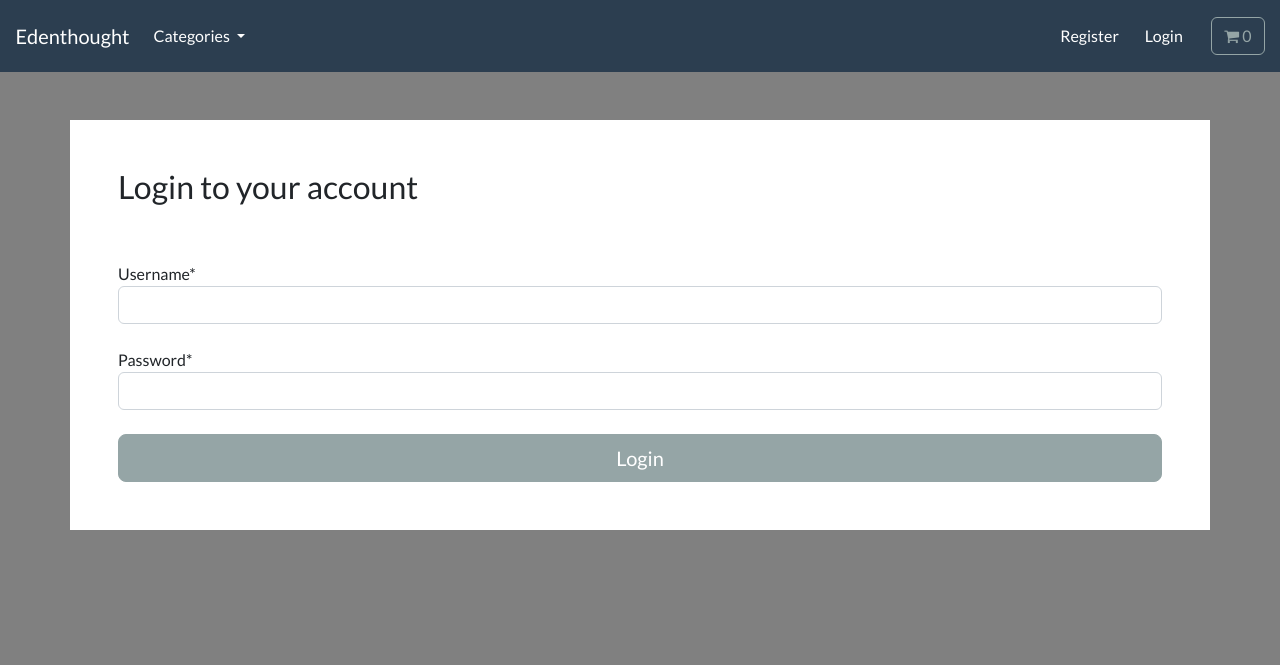
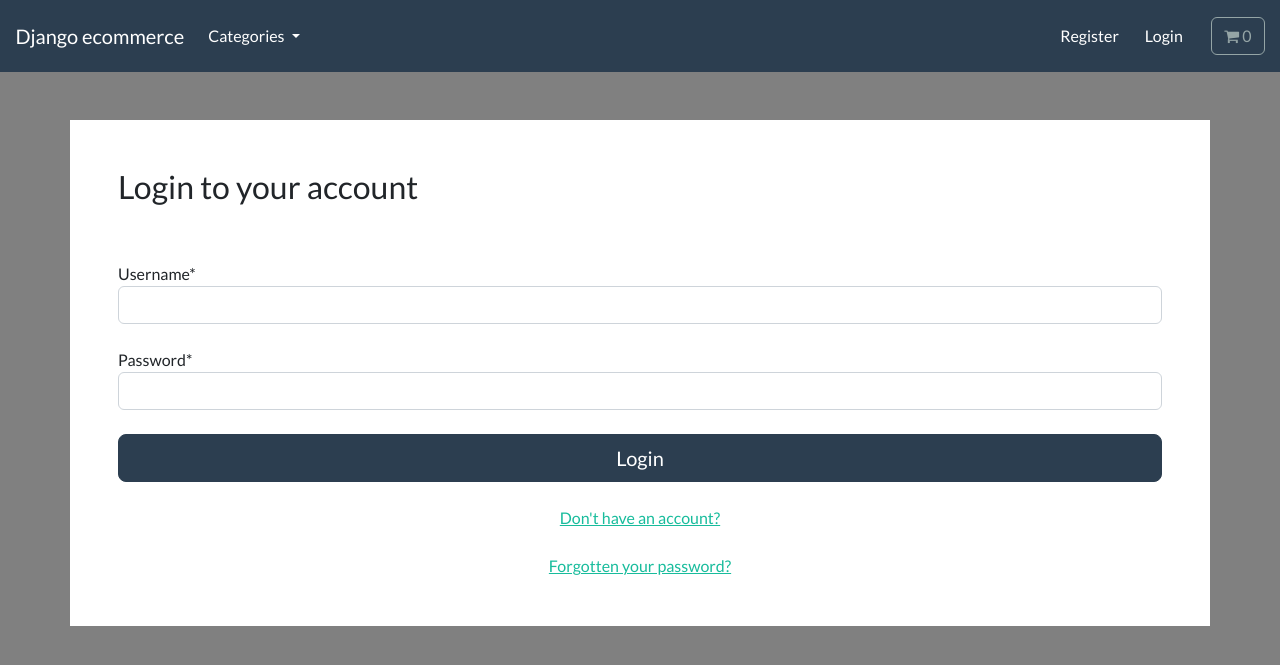
Before and after one commit to trieuconcrete/ecommerce, a Django app: a page that uses store/templates/store/base.html in a window 1280 px wide. Shown: the top 665 px of the page. Run offline with Django 3.2, Linux system fonts and the light colour scheme; data that the repository does not hold is empty; some libraries are stand-ins or nearby versions.

Commit message:
update UI/UX

```diff
--- a/account/forms.py
+++ b/account/forms.py
@@ -42,3 +42,21 @@ class UpdateUserForm(forms.ModelForm):
 
         fields = ['username', 'email']
         exclude = ['password1', 'password2']
+
+    def __init__(self, *args, **kwargs):
+        super(UpdateUserForm, self).__init__(*args, **kwargs)
+
+        # Make email field as required
+        self.fields['email'].required = True
+
+    # Email validation
+    def clean_email(self):
+        email = self.cleaned_data.get('email')
+
+        if User.objects.filter(email=email).exclude(pk=self.instance.pk).exists():
+            raise forms.ValidationError('This email is invalid')
+
+        if len(email) >= 350:
+            raise forms.ValidationError('Your email is too long')
+
+        return email
--- a/account/templates/account/dashboard.html
+++ b/account/templates/account/dashboard.html
@@ -26,6 +26,8 @@
     <div class="container bg-white shadow-md p-5 form-layout">
         <h4> Track your orders </h4>
         <hr>
+        <p> Track all of your orders here... </p>
+        <br>
         <a class="btn btn-primary navbar-btn text-white" type="button"  href="{% url 'account.user-logout' %}"> My orders </a>
     </div>
 
@@ -34,10 +36,9 @@
     <div class="container bg-white shadow-md p-5 form-layout">
         <h4> Manage your account </h4>
         <hr>
+        <p> Update or delete your account </p>
         <br>
         <a class="btn btn-primary navbar-btn text-white" type="button"  href="{% url 'account.profile-management' %}"> Profile management </a>
-        <br><br>
-        <a class="btn btn-danger navbar-btn text-white" type="button"  href="{% url 'account.user-logout' %}"> Logout </a>
     </div>
 
     <br>
--- a/account/templates/account/delete_account.html
+++ b/account/templates/account/delete_account.html
@@ -23,7 +23,8 @@
         <p> Are you sure that you want to delete your account?</p>
         <form method="POST" autocomplete="off">
             {% csrf_token %}
-            <button type="submit" class="btn btn-secondary btn-lg w-100 btn-block p-2" > Delete your account</button>
+            <br>
+            <button type="submit" class="btn btn-danger btn-lg w-100 btn-block p-2" > Delete your account</button>
         </form>
 
     </div>
--- a/account/templates/account/my_login.html
+++ b/account/templates/account/my_login.html
@@ -28,7 +28,13 @@
             {{ form.password|as_crispy_field }}
             <br>
 
-            <button type="submit" class="btn btn-secondary btn-lg w-100 btn-block p-2" > Login</button>
+            <button type="submit" class="btn btn-primary btn-lg w-100 btn-block p-2" > Login</button>
+            <br><br>
+            <div class="text-center">
+                <a href="{% url 'account.register' %}"> Don't have an account? </a>
+                <br><br>
+                <a href="{% url 'account.register' %}"> Forgotten your password? </a>
+            </div>
         </form>
 
     </div>
--- a/account/templates/account/profile_management.html
+++ b/account/templates/account/profile_management.html
@@ -19,7 +19,7 @@
     <div class="container bg-white shadow-md p-5 form-layout">
 
         <h3>Update your account</h3>
-
+        <hr>
         <br><br>
         <form method="POST" autocomplete="off">
             {% csrf_token %}
--- a/account/templates/account/registration/register.html
+++ b/account/templates/account/registration/register.html
@@ -34,7 +34,10 @@
             <br>
             {% comment %} {{ form }} {% endcomment %}
 
-            <button type="submit" class="btn btn-secondary btn-lg w-100 btn-block p-2" > Create Account</button>
+            <button type="submit" class="btn btn-primary btn-lg w-100 btn-block p-2 w-100 p-2" > Create Account</button>
+            <br><br>
+            <a href="{% url 'account.my-login' %}"> Already have an account? </a>
+
         </form>
 
     </div>
--- a/account/views.py
+++ b/account/views.py
@@ -109,6 +109,8 @@ def dashboard(request):
 
 @login_required(login_url='account.my-login')
 def profile_management(request):
+    user_form = UpdateUserForm(instance=request.user)
+
 
     if request.method == 'POST':
         user_form = UpdateUserForm(request.POST, instance=request.user)
@@ -117,9 +119,6 @@ def profile_management(request):
             user_form.save()
 
             return redirect('account.dashboard')
-
-
-    user_form = UpdateUserForm(instance=request.user)
 
     context = {'user_form': user_form}
 
--- a/store/templates/store/base.html
+++ b/store/templates/store/base.html
@@ -12,7 +12,7 @@
         <meta name="viewport" content="width=device-width, initial-scale=1">
 
 
-	  <title> Edenthought </title>
+	  <title> Django ecommerce </title>
 
 
 
@@ -51,7 +51,7 @@
 
         <a class="navbar-brand main-heading text-white" href="{% url 'store' %}">
 
-        &nbsp; &nbsp; Edenthought
+        &nbsp; &nbsp; Django ecommerce
 
         </a>
 
@@ -113,19 +113,33 @@
 
             <ul class="navbar-nav ms-auto">
 
+                {% if user.is_authenticated %}
+                    <li class="nav-item">
 
-                <li class="nav-item">
+                        <a class="btn btn-alert navbar-btn text-white" type="button"  href="{% url 'account.dashboard' %}"> Dashboard </a>
 
-                    <a class="btn btn-alert navbar-btn text-white" type="button"  href="{% url 'account.register' %}"> Register </a>
+                    </li>
 
-                </li>
+                    <li class="nav-item">
 
+                        <a class="btn btn-alert navbar-btn text-white" type="button"  href="{% url 'account.user-logout' %}"> Logout </a>
 
-                <li class="nav-item">
+                    </li>
 
-                    <a class="btn btn-alert navbar-btn text-white" type="button"  href="{% url 'account.my-login' %}"> Login </a>
+                {% else %}
 
-                </li>
+                    <li class="nav-item">
+
+                        <a class="btn btn-alert navbar-btn text-white" type="button"  href="{% url 'account.register' %}"> Register </a>
+
+                    </li>
+
+                    <li class="nav-item">
+
+                        <a class="btn btn-alert navbar-btn text-white" type="button"  href="{% url 'account.my-login' %}"> Login </a>
+
+                    </li>
+                {% endif %}
 
 
                 &nbsp; &nbsp; &nbsp;
--- a/store/templates/store/store.html
+++ b/store/templates/store/store.html
@@ -16,7 +16,7 @@
             <div class="col-lg-6 col-md-8 mx-auto">
 
 
-                <h4> Edenthought...Simplicity at it's finest. </h4>
+                <h4> Django ecommerce. </h4>
 
 
                 <br>
@@ -31,7 +31,7 @@
 
                 <br>
 
-                <a href="{% url 'account.register' %}" class="btn btn-primary my-2"> Create an account </a>
+                <a href="{% url 'account.register' %}" class="btn btn-primary my-2"> <i class="fa fa-user-plus"></i> Create an account </a>
 
 
             </div>
```
